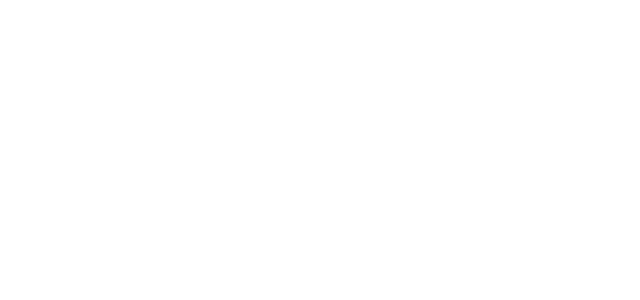
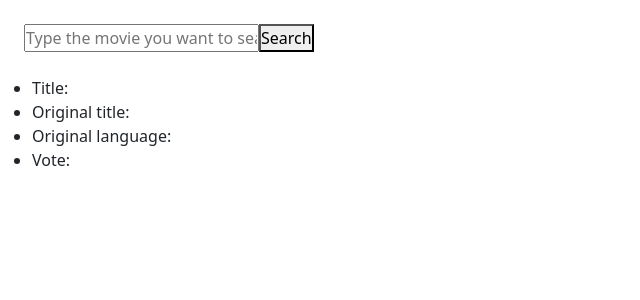
Before and after one commit to rolindaz/react-boolflix, a React (Vite) app: page / in a window 1280 px wide. Shown: the top 300 px of the page, without its empty margins (0-640 px from the left). Built offline with nearby package versions, Linux system fonts and the light colour scheme.

Commit message:
M1: Create basic layout with searchbar and list for results

```diff
--- a/src/App.jsx
+++ b/src/App.jsx
@@ -1,10 +1,11 @@
+import HomePage from "./pages/HomePage"
 
 
 function App() {
 
   return (
     <>
-
+      <HomePage />
     </>
   )
 }
--- /dev/null
+++ b/src/pages/HomePage.jsx
@@ -0,0 +1,31 @@
+export default function HomePage() {
+    return (
+        <>
+            <form className="m-4">
+                <input
+                    type="text"
+                    name="movie"
+                    id="movie"
+                    value=""
+                    placeholder="Type the movie you want to search" />
+                <button type="submit">
+                    Search
+                </button>
+            </form>
+            <ul>
+                <li>
+                    Title:
+                </li>
+                <li>
+                    Original title:
+                </li>
+                <li>
+                    Original language:
+                </li>
+                <li>
+                    Vote:
+                </li>
+            </ul>
+        </>
+    )
+}
```
